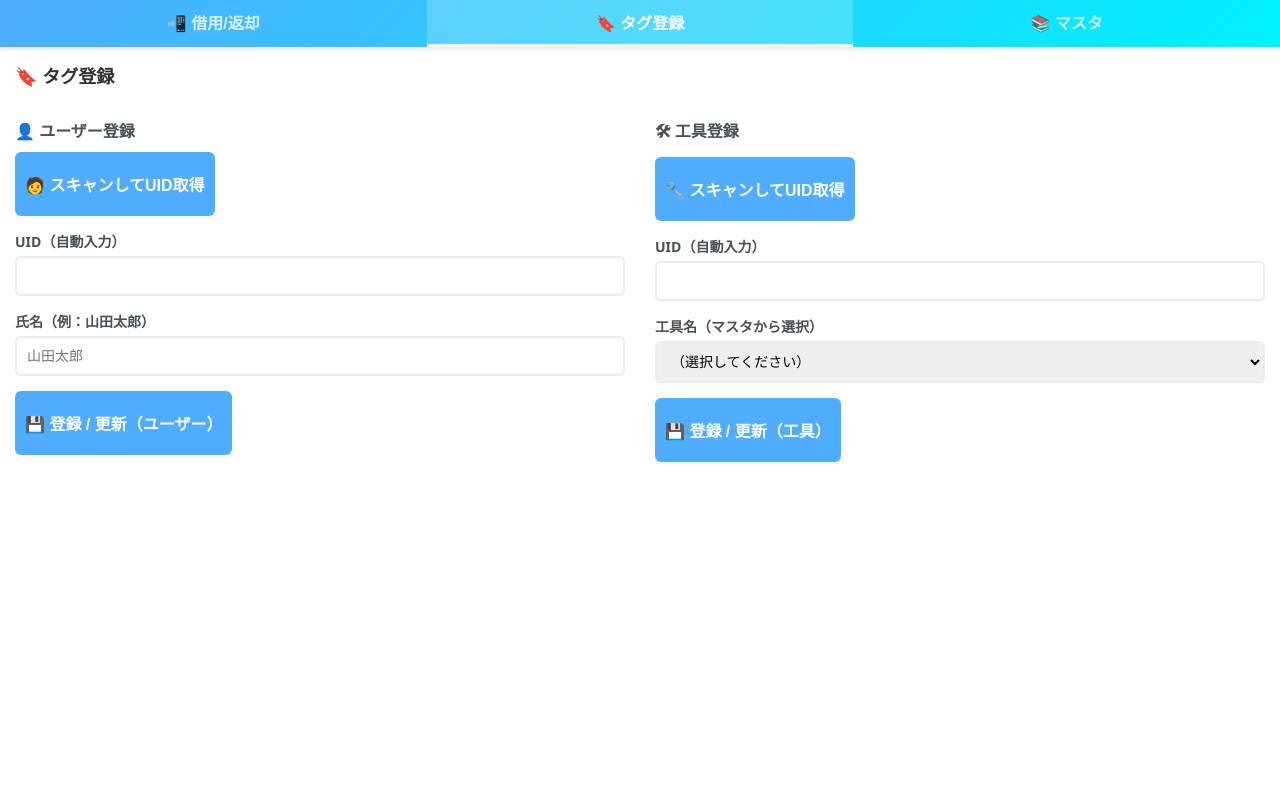
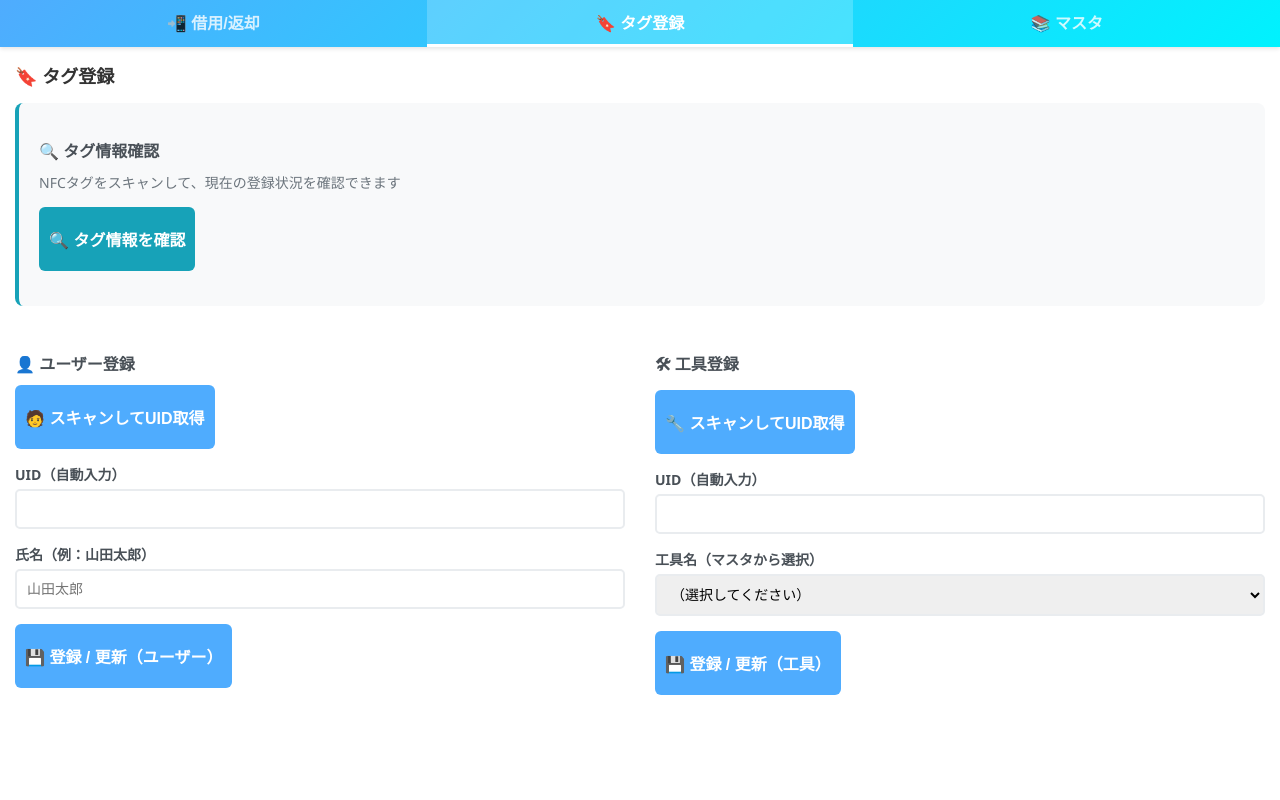
Before and after one commit to denkoushi/tool-management-system, a Flask app: page / in a window 1280 px wide, after a click on "🔖 タグ登録". Run offline with Flask 3, Linux system fonts and the light colour scheme; data that the repository does not hold is empty; some libraries are stand-ins or nearby versions.

Commit message:
NFCタグの中身を表示するだけの機能追加

```diff
--- a/templates/index.html
+++ b/templates/index.html
@@ -498,6 +498,20 @@
         <div id="registration" class="tab-content">
             <h2>🔖 タグ登録</h2>
 
+<!-- タグ情報確認セクション -->
+            <div style="margin-bottom: 30px; padding: 20px; background: #f8f9fa; border-radius: 8px; border-left: 4px solid #17a2b8;">
+                <h3>🔍 タグ情報確認</h3>
+                <p style="margin-bottom: 15px; color: #6c757d; font-size: 14px;">
+                    NFCタグをスキャンして、現在の登録状況を確認できます
+                </p>
+                <div class="input-group" style="margin-bottom: 15px;">
+                    <button class="btn btn-primary" onclick="checkTagInfo()" style="background: #17a2b8; border-color: #17a2b8;">
+                        🔍 タグ情報を確認
+                    </button>
+                </div>
+                <div id="tagCheckResult"></div>
+            </div>
+
             <div style="display: flex; gap: 30px; flex-wrap: wrap;">
                 <!-- ユーザー登録 -->
                 <div style="flex: 1; min-width: 300px;">
```
